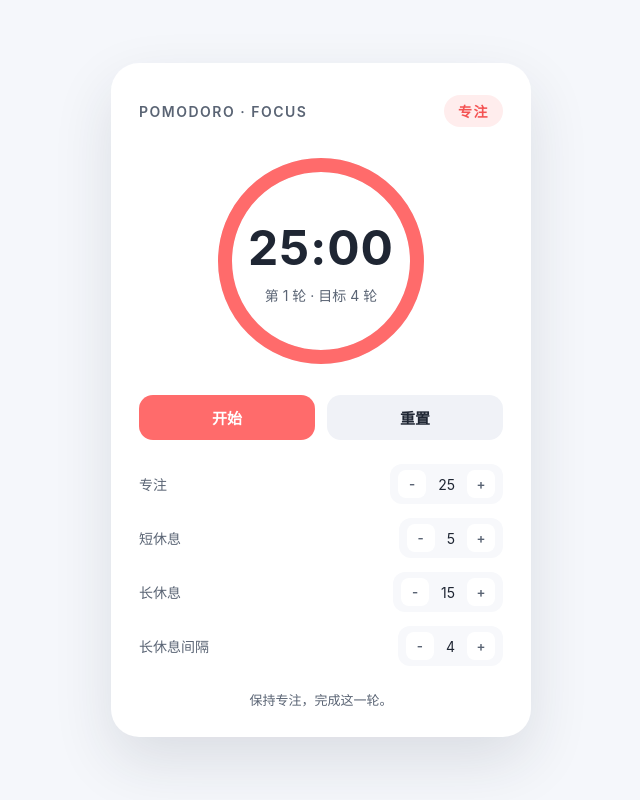
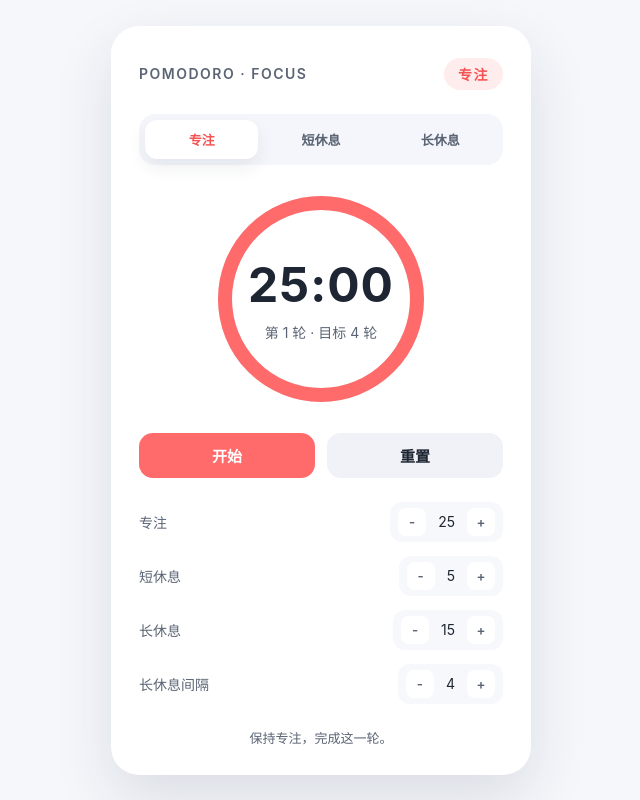
Before and after one commit to cczznn/Pomodoro, a plain HTML site: page index.html in a window 1280 px wide. Shown: the whole page, without its empty margins (319-959 px from the left). Drawn offline with Linux system fonts and the light colour scheme.

Commit message:
Add mode tabs view

```diff
--- a/index.html
+++ b/index.html
@@ -12,6 +12,12 @@
         <div class="app__brand">Pomodoro · Focus</div>
         <div class="app__mode" id="modeLabel">专注</div>
       </header>
+
+      <section class="tabs" aria-label="模式选择">
+        <button class="tab tab--active" data-mode="focus">专注</button>
+        <button class="tab" data-mode="short">短休息</button>
+        <button class="tab" data-mode="long">长休息</button>
+      </section>
 
       <section class="timer">
         <div class="timer__ring">
--- a/script.js
+++ b/script.js
@@ -22,6 +22,7 @@ const elements = {
   longValue: document.getElementById("longValue"),
   intervalValue: document.getElementById("intervalValue"),
   progressRing: document.querySelector(".ring__progress"),
+  modeTabs: document.querySelectorAll(".tab"),
 };
 
 const totalRingLength = 2 * Math.PI * 96;
@@ -54,6 +55,10 @@ function updateDisplay() {
   elements.longValue.textContent = state.longMinutes;
   elements.intervalValue.textContent = state.longInterval;
 
+  elements.modeTabs.forEach((tab) => {
+    tab.classList.toggle("tab--active", tab.dataset.mode === state.mode);
+  });
+
   const duration = getCurrentDuration();
   const progress = duration === 0 ? 0 : state.remainingSeconds / duration;
   elements.progressRing.style.strokeDasharray = totalRingLength;
@@ -69,6 +74,9 @@ function getCurrentDuration() {
 function setMode(nextMode) {
   state.mode = nextMode;
   state.remainingSeconds = getCurrentDuration();
+  if (!state.isRunning) {
+    elements.toggleBtn.textContent = "开始";
+  }
   updateDisplay();
 }
 
@@ -171,6 +179,13 @@ function bindEvents() {
   elements.toggleBtn.addEventListener("click", toggleTimer);
   elements.resetBtn.addEventListener("click", resetTimer);
 
+  elements.modeTabs.forEach((tab) => {
+    tab.addEventListener("click", () => {
+      if (state.isRunning) return;
+      setMode(tab.dataset.mode);
+    });
+  });
+
   document.querySelectorAll(".step").forEach((btn) => {
     btn.addEventListener("click", () => {
       const type = btn.dataset.action;
--- a/styles.css
+++ b/styles.css
@@ -57,6 +57,33 @@ body {
   background: rgba(255, 107, 107, 0.12);
   color: var(--primary-strong);
   font-weight: 600;
+}
+
+.tabs {
+  display: grid;
+  grid-template-columns: repeat(3, 1fr);
+  background: #f4f6fb;
+  padding: 6px;
+  border-radius: 16px;
+  gap: 6px;
+}
+
+.tab {
+  border: none;
+  background: transparent;
+  color: var(--muted);
+  padding: 10px 8px;
+  border-radius: 12px;
+  font-size: 13px;
+  font-weight: 600;
+  cursor: pointer;
+  transition: all 0.2s ease;
+}
+
+.tab--active {
+  background: white;
+  color: var(--primary-strong);
+  box-shadow: 0 8px 18px rgba(26, 35, 53, 0.08);
 }
 
 .timer {
```
